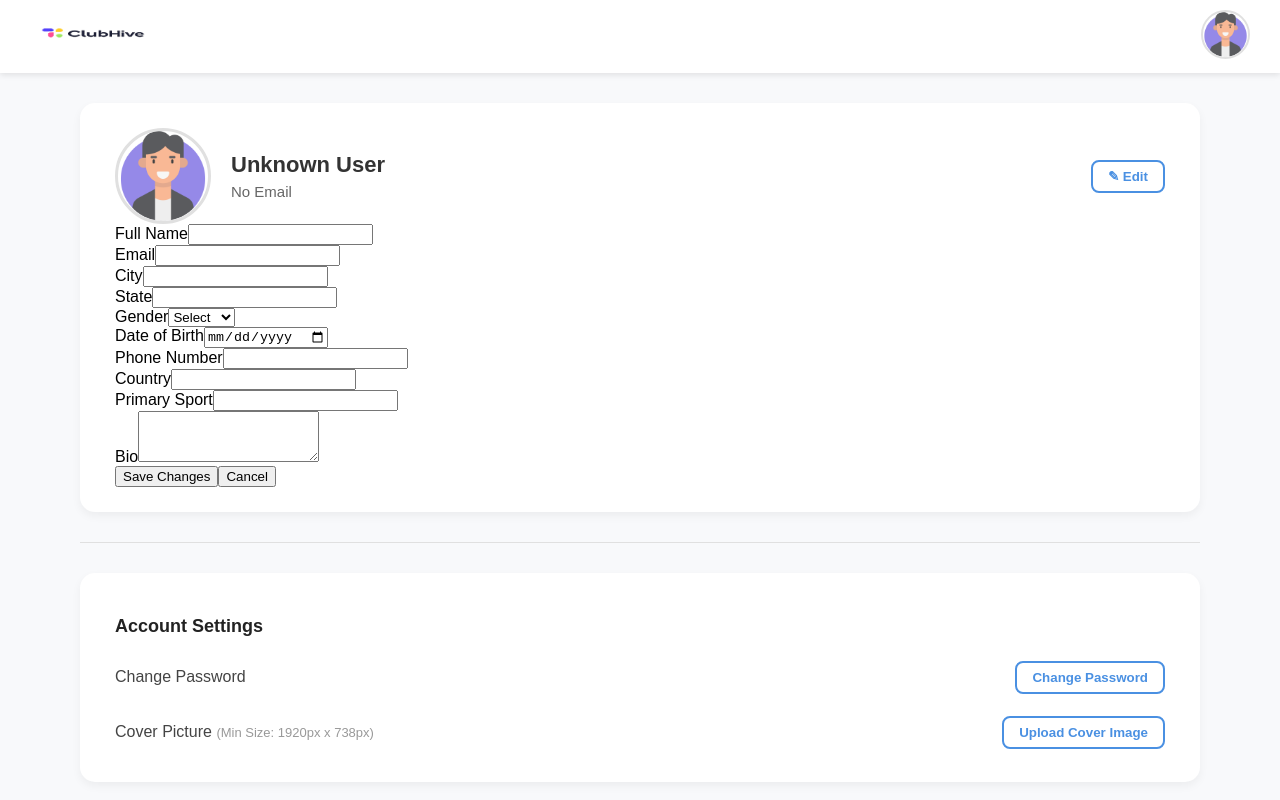
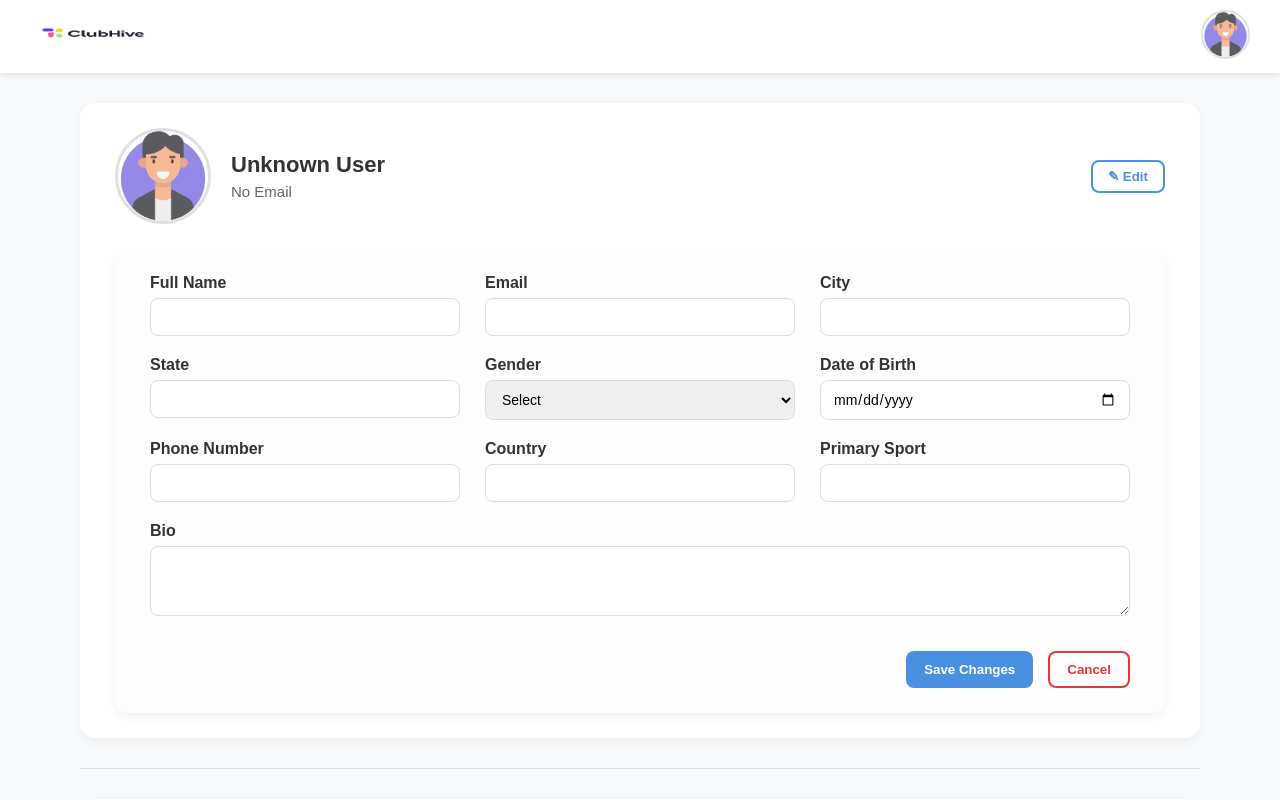
Before and after one commit to Manish123Sharma/ClubHive-Web, a React (Vite) app in the folder client/: page /profile in a window 1280 px wide. Both pictures are taken after a click on the button "✎ Edit". Built offline with nearby package versions, Linux system fonts and the light colour scheme.

Commit message:
components

```diff
--- a/client/src/components/Profile/Account/UpdateProfile.module.css
+++ b/client/src/components/Profile/Account/UpdateProfile.module.css
@@ -0,0 +1,90 @@
+.updateProfileContainer {
+    margin-top: 25px;
+    background: #fdfdfd;
+    padding: 25px 35px;
+    border-radius: 12px;
+    box-shadow: 0 4px 10px rgba(0, 0, 0, 0.05);
+}
+
+.updateForm {
+    display: flex;
+    flex-direction: column;
+    gap: 20px;
+}
+
+.formGrid {
+    display: grid;
+    grid-template-columns: repeat(auto-fit, minmax(250px, 1fr));
+    gap: 20px 25px;
+}
+
+.formGroup {
+    display: flex;
+    flex-direction: column;
+}
+
+.formGroup label {
+    font-weight: 600;
+    margin-bottom: 6px;
+    color: #333;
+}
+
+.formGroup input,
+.formGroup select,
+.formGroup textarea {
+    padding: 10px 12px;
+    border-radius: 8px;
+    border: 1.5px solid #ddd;
+    outline: none;
+    font-size: 14px;
+    font-family: "Poppins", sans-serif;
+    transition: border-color 0.2s ease;
+}
+
+.formGroup input:focus,
+.formGroup select:focus,
+.formGroup textarea:focus {
+    border-color: #4a90e2;
+}
+
+.fullWidth {
+    grid-column: 1 / -1;
+}
+
+.formActions {
+    display: flex;
+    justify-content: flex-end;
+    gap: 15px;
+    margin-top: 15px;
+}
+
+.saveBtn {
+    background: #4a90e2;
+    color: #fff;
+    border: none;
+    padding: 10px 18px;
+    border-radius: 8px;
+    font-weight: 600;
+    cursor: pointer;
+    transition: background 0.2s;
+}
+
+.saveBtn:hover {
+    background: #357acb;
+}
+
+.cancelBtn {
+    background: transparent;
+    border: 2px solid #e53935;
+    color: #e53935;
+    padding: 9px 17px;
+    border-radius: 8px;
+    font-weight: 600;
+    cursor: pointer;
+    transition: all 0.2s;
+}
+
+.cancelBtn:hover {
+    background: #e53935;
+    color: #fff;
+}
```
